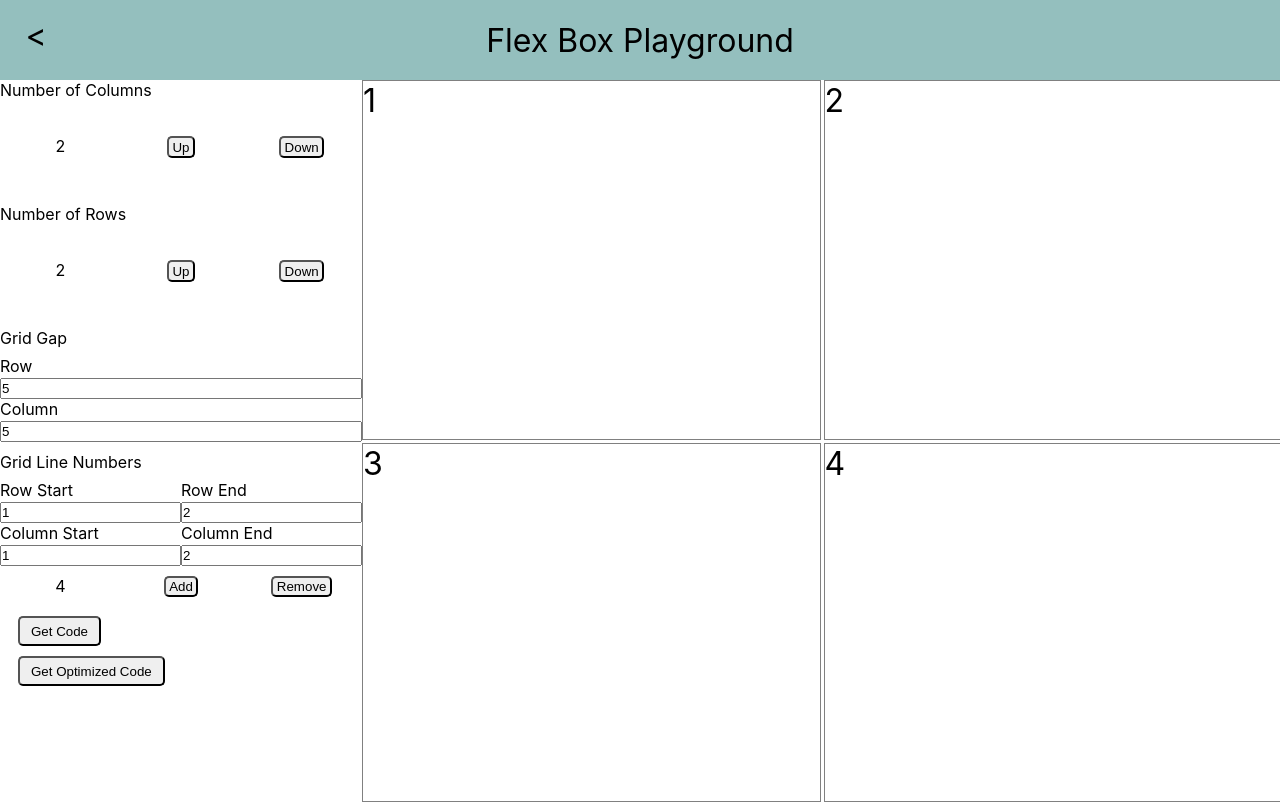
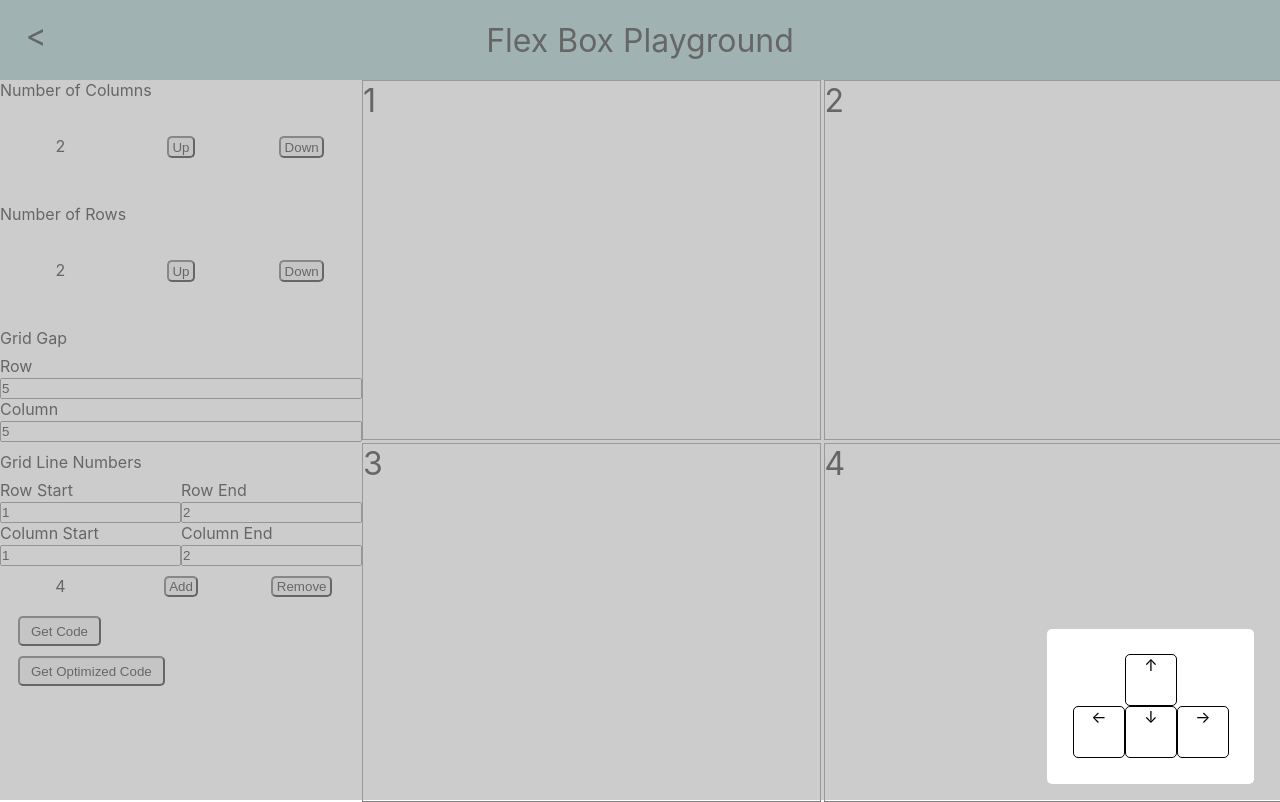
Before and after one commit to timbiles/flex-box, a React (Create React App) app: page / in a window 1280 px wide. Built offline with nearby package versions, Linux system fonts and the light colour scheme.

Commit message:
arrow display

```diff
--- /dev/null
+++ b/src/Components/arrows.js
@@ -0,0 +1,22 @@
+import React from 'react';
+import { Container, Box } from '../styles/gridStyles';
+import { Modal } from '../styles/modal';
+
+const arrows = props => {
+  return (
+    <Modal
+      id={props.id}
+      display={props.display ? 'block' : 'none'}
+      onClick={e => props.handleClose(e, 'arrowModal', 'arrowDisplay')}
+    >
+      <Container third>
+        <Box main> ↑ </Box>
+        <Box secondary> ← </Box>
+        <Box secondary> ↓ </Box>
+        <Box secondary> → </Box>
+      </Container>
+    </Modal>
+  );
+};
+
+export default arrows;
--- a/src/Components/grid.js
+++ b/src/Components/grid.js
@@ -3,6 +3,7 @@ import { Grid, SideNav, Main, Container, Input } from '../styles/gridStyles';
 import { Btn } from '../styles/flex';
 import { Modal, Section, Pre } from '../styles/modal';
 import Loop from './loop';
+import Arrows from './arrows';
 
 class grid extends Component {
   state = {
@@ -11,6 +12,7 @@ class grid extends Component {
     rowCount: 2,
     display: false,
     display2: false,
+    arrowDisplay: true,
     rows: '1fr 1fr',
     columns: '1fr 1fr',
     rowGap: '5px',
@@ -58,7 +60,7 @@ keyUp = e => {
 }
 
   handleClick = e => {
-    const { rows, columns, boxShadow } = this.state;
+    const { columns } = this.state;
     let temp = +e.target.id + 1;
     let c = columns.split(' ').length;
     let count = 1;
@@ -89,10 +91,9 @@ keyUp = e => {
     this.setState({ [value]: arr.join(' ') });
   };
 
-  handleClose = e => {
-    console.log(e.target.id);
-    if (e.target.id === 'modal' || e.target.id === 'modal2') {
-      this.setState({ display: false, display2: false });
+handleClose = (e, f, g) => {
+    if (e.target.id === f) {
+      this.setState({ [g]: false });
     }
   };
 
@@ -184,6 +185,7 @@ keyUp = e => {
       rowCount,
       display,
       display2,
+      arrowDisplay,
       rowGap,
       columnGap,
       rowStart,
@@ -243,7 +245,7 @@ keyUp = e => {
             <Modal
               display={display ? 'block' : 'none'}
               id="modal"
-              onClick={e => this.handleClose(e)}
+              onClick={e => this.handleClose(e, 'modal', 'display')}
             >
               <Section>
                 <Pre>{`
@@ -267,7 +269,7 @@ keyUp = e => {
             <Modal
               display={display2 ? 'block' : 'none'}
               id="modal2"
-              onClick={e => this.handleClose(e)}
+              onClick={e => this.handleClose(e, 'modal2', 'display2')}
             >
               <Section>
                 <Pre>{`
@@ -309,6 +311,11 @@ keyUp = e => {
               keyUp={this.keyUp}
             />
           </Main>
+          <Arrows
+            display={arrowDisplay}
+            id="arrowModal"
+            handleClose={this.handleClose}
+          />
         </Grid>
       </>
     );
--- a/src/Components/loop.js
+++ b/src/Components/loop.js
@@ -1,11 +1,8 @@
 import React, { Component } from 'react';
-import { Cont, Text } from '../styles/gridStyles';
+import { Cont } from '../styles/gridStyles';
 import { P } from '../styles/flex';
 
 export default class Loop extends Component {
-
-
-
   render() {
     const {
       number,
@@ -40,7 +37,6 @@ export default class Loop extends Component {
           boxShadow={i === num && boxShadow && '1px 1px 5px 3px grey'}
         >
           {e}
-          {/* {i === num && <Text>class/className "box"</Text>}  */}
         </Cont>
       ) : (
         <P main key={i} width={width && width} height={height}>
--- a/src/styles/flex.js
+++ b/src/styles/flex.js
@@ -37,8 +37,6 @@ ${props =>
     css`
       flex-direction: column;
       justify-content: flex-start;
-      /* align-items: flex-start; */
-      /* text-align: center; */
     `}
     ${props =>
       props.third &&
--- a/src/styles/gridStyles.js
+++ b/src/styles/gridStyles.js
@@ -1,4 +1,4 @@
-import styled, { css } from 'styled-components';
+import styled, { css, keyframes } from 'styled-components';
 
 export const Grid = styled.div`
     display: grid;
@@ -38,6 +38,34 @@ export const Container = styled.div`
       css`
         grid-template-columns: 1fr 1fr;
       `}
+    ${props =>
+      props.third &&
+      css`
+        position: absolute;
+        bottom: 2%;
+        right: 2%;
+        padding: 2%;
+        background: #fff;
+        border-radius: 5px;
+        grid-template-columns: 1fr 1fr;
+        animation: ${Entrance} .8s cubic-bezier(0.39, 0.575, 0.565, 1) both;
+      `}
+`;
+
+export const Box = styled.div`
+  display: grid;
+  width: 50px;
+  height: 50px;
+  border: 1px solid #000;
+  border-radius: 5px;
+  text-align: center;
+  grid-column-start: ${props => props.main && '2'};
+
+  ${props =>
+    props.secondary &&
+    css`
+      grid-row-start: 2;
+    `}
 `;
 
 export const Cont = styled.div`
@@ -62,11 +90,20 @@ ${props =>
     &:focus {
     outline-color: grey;
   }
-
 `;
 
-export const Input = styled.input`
-`
+export const Input = styled.input``;
 export const Text = styled.p`
   font-size: 1rem;
-`
+`;
+
+export const Entrance = keyframes`
+0% {
+    transform: translateX(-20px) translateY(-20px);
+    opacity: 0;
+    }
+    100% {
+    transform: translateX(0) translateY(0);
+    opacity: 1;
+    }
+`;
--- a/src/styles/modal.js
+++ b/src/styles/modal.js
@@ -7,23 +7,23 @@ export const Modal = styled.div`
   left: 0;
   width: 100%;
   height: 100%;
-  background: rgba(171, 171, 171, .6);
+  background: rgba(171, 171, 171, 0.6);
 `;
 
 export const Section = styled.div`
-    position: fixed;
+  position: fixed;
   display: flex;
   justify-content: center;
   align-items: flex-start;
-  background: white;
+  background: #fff;
   width: auto;
   height: auto;
   padding: 1% 10%;
   top: 50%;
   left: 50%;
   transform: translate(-50%, -50%);
-`
+`;
 
 export const Pre = styled.pre`
-    text-align: left;
+  text-align: left;
 `;
```
Lines whose indentation alone changed are shown as unchanged.
